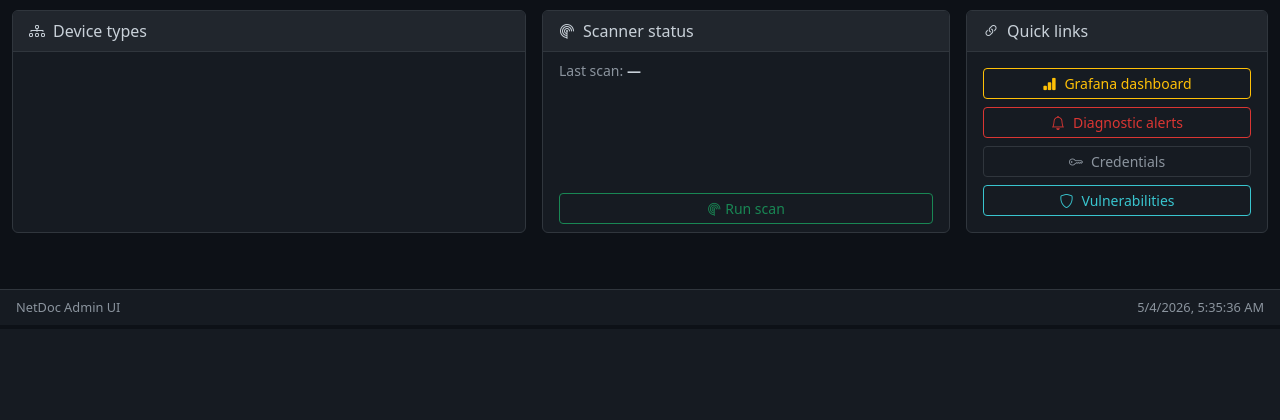
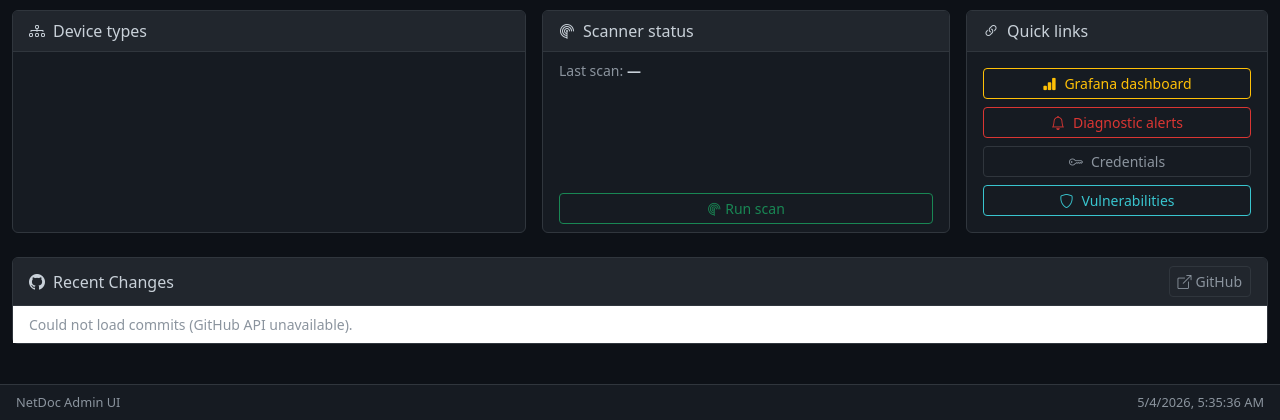
Before and after one commit to NetPlusRS/netdoc, a Flask app: page / in a window 1280 px wide; the page is wider, and only the part inside the window is pictured. Shown: the part 471-891 px from the top of that part. Before the commit the page ends 785 px from the top of that part, so only its background shows below. Run offline with Flask 3, Linux system fonts and the light colour scheme; data comes from the database, SQL or seed files in the repository; data that the repository does not hold is empty; some libraries are stand-ins or nearby versions.

Commit message:
feat(dashboard): GitHub changelog sekcja na dole dashboardu
Ostatnie 10 commitów z GitHub API wyświetlane jako lista kart po
przewinięciu strony. Każde otwarcie dashboardu generuje request
do api.github.com (zwiększa ruch na repo). Fallback gdy API niedostępne.

Co-Authored-By: Claude Sonnet 4.6 <noreply@anthropic.com>

```diff
--- a/netdoc/web/templates/index.html
+++ b/netdoc/web/templates/index.html
@@ -263,4 +263,65 @@
 </div>
 {% endif %}
 
+{# ── GitHub Changelog ──────────────────────────────────────────────────────── #}
+<div class="card mt-4">
+  <div class="card-header d-flex align-items-center justify-content-between">
+    <span><i class="bi bi-github me-2"></i>Recent Changes</span>
+    <a href="https://github.com/NetPlusRS/netdoc/commits/main" target="_blank" rel="noopener"
+       class="btn btn-sm btn-outline-secondary">
+      <i class="bi bi-box-arrow-up-right me-1"></i>GitHub
+    </a>
+  </div>
+  <div class="card-body p-0">
+    <div id="gh-commits" class="list-group list-group-flush">
+      <div class="list-group-item text-muted small py-3 text-center">
+        <span class="spinner-border spinner-border-sm me-2"></span>Loading…
+      </div>
+    </div>
+  </div>
+</div>
+
+<script>
+(function () {
+  const el = document.getElementById('gh-commits');
+  fetch('https://api.github.com/repos/NetPlusRS/netdoc/commits?per_page=10', {
+    headers: { 'Accept': 'application/vnd.github+json' }
+  })
+  .then(r => r.ok ? r.json() : Promise.reject(r.status))
+  .then(commits => {
+    if (!commits.length) { el.innerHTML = '<div class="list-group-item text-muted small">No commits found.</div>'; return; }
+    el.innerHTML = commits.map(c => {
+      const msg   = (c.commit.message || '').split('\n')[0];
+      const short = msg.length > 90 ? msg.slice(0, 87) + '…' : msg;
+      const author = c.commit.author?.name || '—';
+      const dt     = c.commit.author?.date ? new Date(c.commit.author.date) : null;
+      const ago    = dt ? _ghAgo(dt) : '';
+      const sha    = (c.sha || '').slice(0, 7);
+      return `<a href="${c.html_url}" target="_blank" rel="noopener"
+                 class="list-group-item list-group-item-action d-flex align-items-start gap-3 py-2 px-3">
+        <code class="text-muted small mt-1" style="min-width:4rem">${sha}</code>
+        <div class="flex-grow-1 overflow-hidden">
+          <div class="text-truncate small fw-semibold">${_esc(short)}</div>
+          <div class="text-muted" style="font-size:.72rem">${_esc(author)} &middot; ${ago}</div>
+        </div>
+      </a>`;
+    }).join('');
+  })
+  .catch(() => {
+    el.innerHTML = '<div class="list-group-item text-muted small py-2">Could not load commits (GitHub API unavailable).</div>';
+  });
+
+  function _ghAgo(dt) {
+    const s = Math.round((Date.now() - dt) / 1000);
+    if (s < 60)   return s + 's ago';
+    if (s < 3600) return Math.round(s/60) + 'm ago';
+    if (s < 86400) return Math.round(s/3600) + 'h ago';
+    return Math.round(s/86400) + 'd ago';
+  }
+  function _esc(s) {
+    return s.replace(/&/g,'&amp;').replace(/</g,'&lt;').replace(/>/g,'&gt;').replace(/"/g,'&quot;');
+  }
+})();
+</script>
+
 {% endblock %}
```
